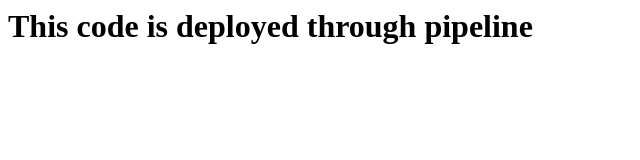
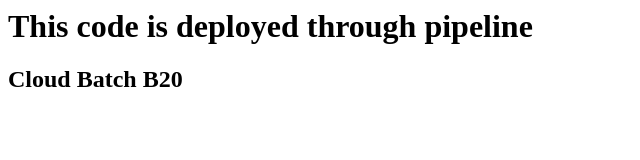
Before and after one commit to GirishIN/repob200112, a plain HTML site: page index.html in a window 1280 px wide. Shown: the whole page, without its empty margins (0-640 px from the left). Drawn offline with Linux system fonts and the light colour scheme.

Commit message:
Update index.html

```diff
--- a/index.html
+++ b/index.html
@@ -1 +1,2 @@
 <h1>This code is deployed through pipeline</h1>
+<h2>Cloud Batch B20</h2>
```
